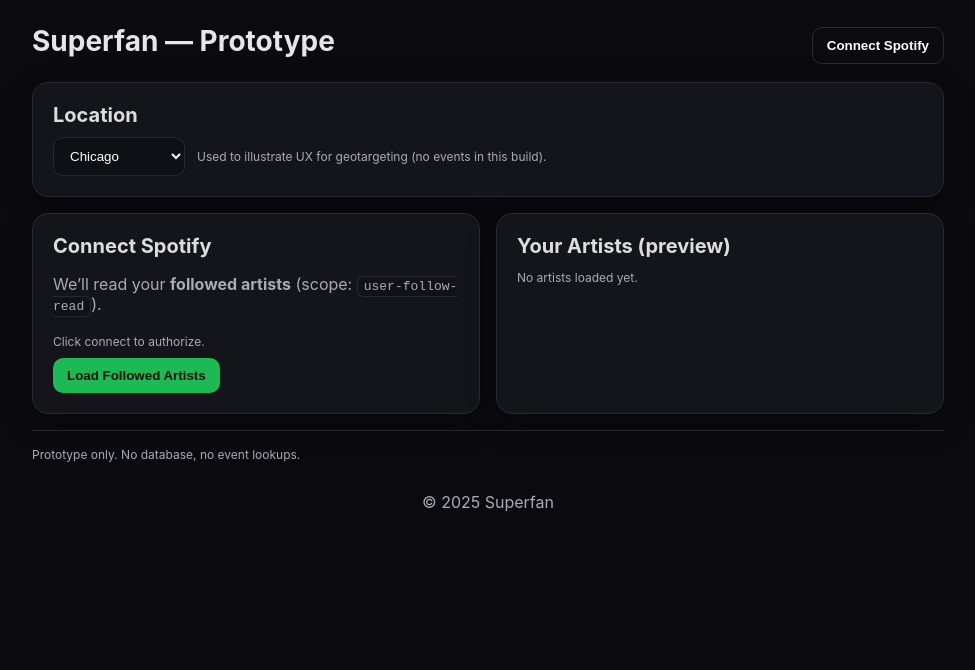
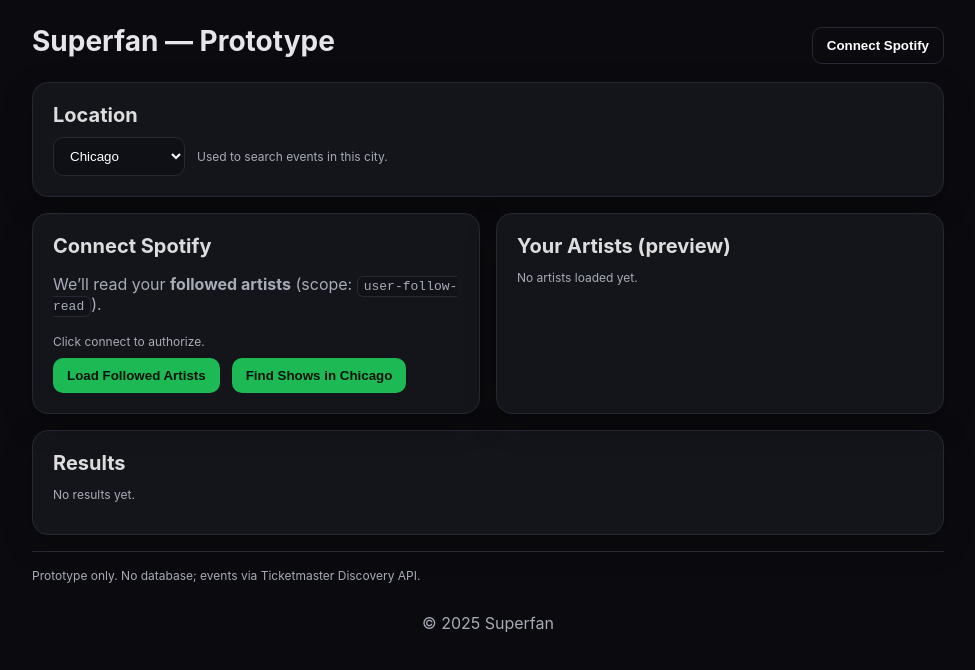
Before and after one commit to chrismparkerpro-sudo/Superfan, a Next.js app: page / in a window 1280 px wide. Shown: the top 670 px of the page, without its empty margins (152-1127 px from the left). Built offline with nearby package versions, Linux system fonts and the light colour scheme.

Commit message:
Update index.js

```diff
--- a/pages/index.js
+++ b/pages/index.js
@@ -1,16 +1,26 @@
+// pages/index.js
 import { useEffect, useState } from 'react'
 
-const CITIES = ['Chicago','New York','Los Angeles','Austin','Nashville','Seattle','San Francisco','Denver','Atlanta','Miami','Boston','Philadelphia','Dallas','Phoenix','Portland']
+const CITIES = [
+  'Chicago','New York','Los Angeles','Austin','Nashville',
+  'Seattle','San Francisco','Denver','Atlanta','Miami',
+  'Boston','Philadelphia','Dallas','Phoenix','Portland'
+]
 
 export default function Home(){
   const [connected, setConnected] = useState(false)
   const [city, setCity] = useState('Chicago')
   const [artists, setArtists] = useState([])
-  const [loading, setLoading] = useState(false)
+  const [events, setEvents] = useState([])
+  const [loading, setLoading] = useState(false)     // loading artists
+  const [searching, setSearching] = useState(false) // searching events
   const [error, setError] = useState('')
 
   useEffect(()=>{
-    fetch('/api/session').then(r=>r.json()).then(d=> setConnected(!!d.spotifyConnected))
+    fetch('/api/session')
+      .then(r=>r.json())
+      .then(d=> setConnected(!!d.spotifyConnected))
+      .catch(()=>{})
   }, [])
 
   const connectSpotify = () => window.location.href = '/api/login'
@@ -19,18 +29,66 @@
     setLoading(true); setError('')
     try{
       const r = await fetch('/api/followed')
-      if(r.status === 401){ setError('Please connect Spotify first.'); setLoading(false); return; }
+      if(r.status === 401){
+        setError('Please connect Spotify first.')
+        setLoading(false)
+        return
+      }
       const data = await r.json()
       setArtists((data.items || []).slice(0,100))
-    }catch(e){ setError('Could not load artists.') }
+    }catch(e){
+      setError('Could not load artists.')
+    }
     setLoading(false)
+  }
+
+  const findShowsFromSpotify = async () => {
+    try {
+      setSearching(true)
+      setError('')
+      // Ensure we have artists; if not, load them first
+      let current = artists
+      if (current.length === 0) {
+        const r = await fetch('/api/followed')
+        if (r.status === 401) {
+          setError('Please connect Spotify first.')
+          setSearching(false)
+          return
+        }
+        const data = await r.json()
+        current = (data.items || []).slice(0, 100)
+        setArtists(current)
+      }
+      // Call our Ticketmaster proxy
+      const res = await fetch('/api/events', {
+        method: 'POST',
+        headers: { 'Content-Type':'application/json' },
+        body: JSON.stringify({ names: current.map(a=>a.name), city })
+      })
+      const out = await res.json()
+      if(out.error){
+        setError(out.error)
+        setEvents([])
+      } else {
+        setEvents(out.events || [])
+      }
+    } catch (e) {
+      setError('Show search failed.')
+      setEvents([])
+    } finally {
+      setSearching(false)
+    }
   }
 
   return (
     <div className="container">
       <div className="header">
         <h1>Superfan — Prototype</h1>
-        <div>{connected ? <span className="badge">Spotify Connected</span> : <button className="btn secondary" onClick={connectSpotify}>Connect Spotify</button>}</div>
+        <div>
+          {connected
+            ? <span className="badge">Spotify Connected</span>
+            : <button className="btn secondary" onClick={connectSpotify}>Connect Spotify</button>}
+        </div>
       </div>
 
       <div className="card">
@@ -39,7 +97,7 @@
           <select value={city} onChange={e=>setCity(e.target.value)}>
             {CITIES.map(c => <option key={c} value={c}>{c}</option>)}
           </select>
-          <span className="small">Used to illustrate UX for geotargeting (no events in this build).</span>
+          <span className="small">Used to search events in this city.</span>
         </div>
       </div>
 
@@ -47,25 +105,69 @@
         <div className="card">
           <h2>Connect Spotify</h2>
           <p>We’ll read your <strong>followed artists</strong> (scope: <code>user-follow-read</code>).</p>
-          {connected ? <span className="small">You’re connected. Load your artists:</span> : <span className="small">Click connect to authorize.</span>}
+          {connected
+            ? <span className="small">You’re connected. Load your artists or search shows:</span>
+            : <span className="small">Click connect to authorize.</span>}
           <div className="row" style={{marginTop:8}}>
-            <button className="btn" onClick={loadArtists} disabled={loading}>{loading ? 'Loading…' : 'Load Followed Artists'}</button>
+            <button className="btn" onClick={loadArtists} disabled={loading}>
+              {loading ? 'Loading…' : 'Load Followed Artists'}
+            </button>
+            <button className="btn" onClick={findShowsFromSpotify} disabled={searching}>
+              {searching ? 'Searching…' : `Find Shows in ${city}`}
+            </button>
           </div>
         </div>
 
         <div className="card">
           <h2>Your Artists (preview)</h2>
-          {error && <p className="small" style={{color:'#ff7b7b'}}>{error}</p>}
-          {artists.length === 0 ? <p className="small">No artists loaded yet.</p> : (
-            <ul className="clean">
-              {artists.map(a => <li className="item" key={a.id}>{a.name}</li>)}
-            </ul>
-          )}
+          {artists.length === 0
+            ? <p className="small">No artists loaded yet.</p>
+            : (
+              <ul className="clean">
+                {artists.map(a => <li className="item" key={a.id}>{a.name}</li>)}
+              </ul>
+            )
+          }
         </div>
       </div>
 
+      <div className="card" style={{marginTop:16}}>
+        <h2>Results</h2>
+        {error && <p className="small" style={{color:'#ff7b7b'}}>{error}</p>}
+        {events.length === 0 ? (
+          <p className="small">No results yet.</p>
+        ) : (
+          <table className="table">
+            <thead>
+              <tr>
+                <th>Artist</th>
+                <th>Date</th>
+                <th>Venue</th>
+                <th>City</th>
+                <th>Tickets</th>
+              </tr>
+            </thead>
+            <tbody>
+              {events.map(ev => (
+                <tr key={ev.id}>
+                  <td>{ev.artist}</td>
+                  <td>{ev.date}</td>
+                  <td>{ev.venue}</td>
+                  <td>{ev.city}</td>
+                  <td>
+                    <a className="btn secondary" href={ev.url} target="_blank" rel="noreferrer">
+                      View
+                    </a>
+                  </td>
+                </tr>
+              ))}
+            </tbody>
+          </table>
+        )}
+      </div>
+
       <hr />
-      <p className="small">Prototype only. No database, no event lookups.</p>
+      <p className="small">Prototype only. No database; events via Ticketmaster Discovery API.</p>
 
       <footer>© 2025 Superfan</footer>
     </div>
```
